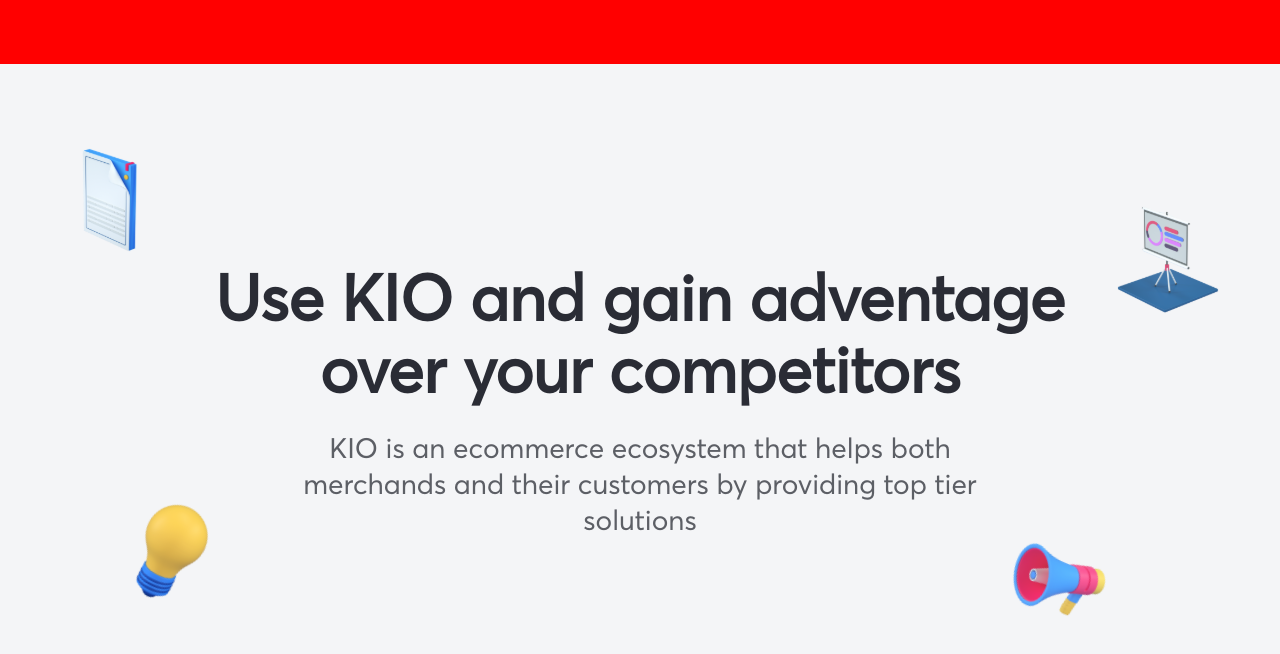
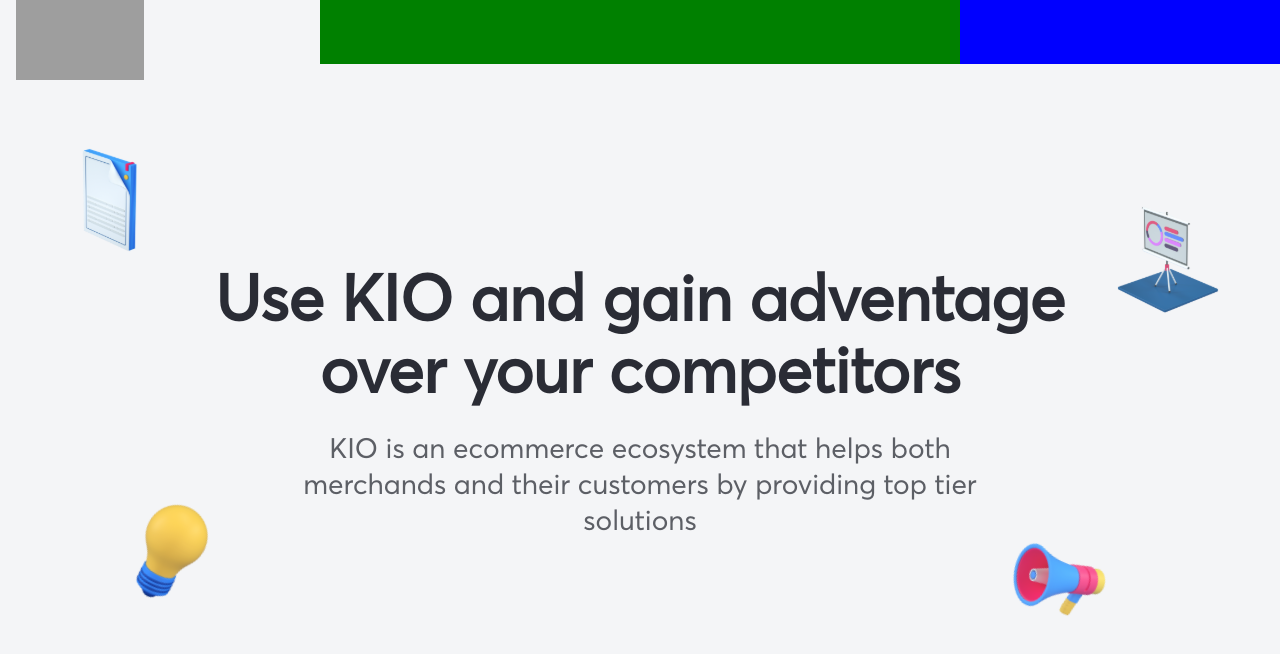
Before and after one commit to kacemws/React-Scroll-Animation, a React (Create React App) app: page / in a window 1280 px wide. Shown: the top 654 px of the page. Built offline with nearby package versions, Linux system fonts and the light colour scheme; grey boxes are pictures that could not be loaded.

Commit message:
adding the logo

```diff
--- a/src/App.tsx
+++ b/src/App.tsx
@@ -58,6 +58,10 @@ function App() {
         },
         duration: 1,
         delay: -0.9,
+      })
+      .to(".intro-content-wrapper", {
+        position: "relative",
+        duration: 0,
       })
       .to(".landing-page", {
         css: {
--- a/src/Components/Header/Header.scss
+++ b/src/Components/Header/Header.scss
@@ -9,6 +9,27 @@
   left: 0;
   height: 4rem;
   width: 100%;
-  background-color: red;
-  z-index: 1;
+  display: flex;
+
+  .header-logo {
+    flex: 1;
+    height: 100%;
+    display: flex;
+    align-items: center;
+    img {
+      height: 6rem;
+      margin: 0;
+      margin-left: 1rem;
+    }
+  }
+  .header-nav {
+    flex: 2;
+    height: 100%;
+    background-color: green;
+  }
+  .header-auth {
+    flex: 1;
+    height: 100%;
+    background-color: blue;
+  }
 }
--- a/src/Components/Header/Header.tsx
+++ b/src/Components/Header/Header.tsx
@@ -1,5 +1,13 @@
 import "./Header.scss";
 
 export const Header: React.FC<{}> = ({ children, ...rest }) => {
-  return <div className="header">{children}</div>;
+  return (
+    <div className="header">
+      <div className="header-logo">
+        <img src="https://cdn.kiostore.net/file/kiostore/KIO+.svg" alt="logo" />
+      </div>
+      <div className="header-nav"></div>
+      <div className="header-auth"></div>
+    </div>
+  );
 };
--- a/src/Style/App.scss
+++ b/src/Style/App.scss
@@ -176,7 +176,6 @@
         flex-direction: column;
         align-items: center;
         justify-content: center;
-        position: relative;
 
         .intro-title {
           z-index: 10;
```
